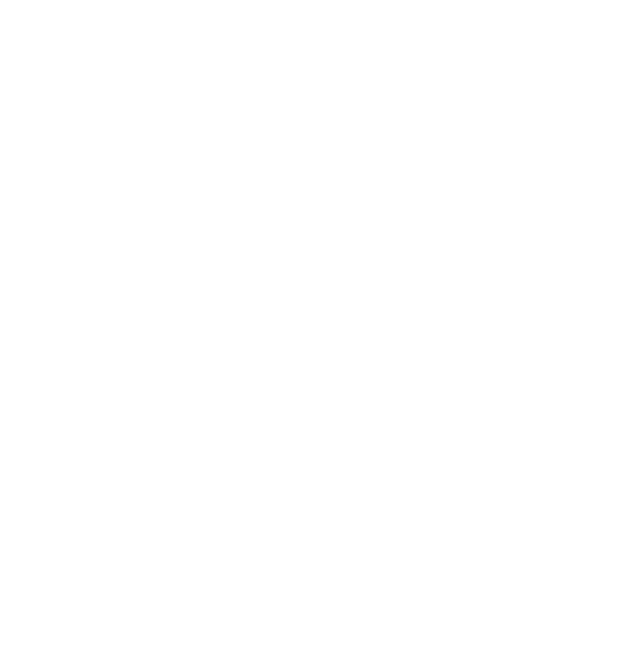
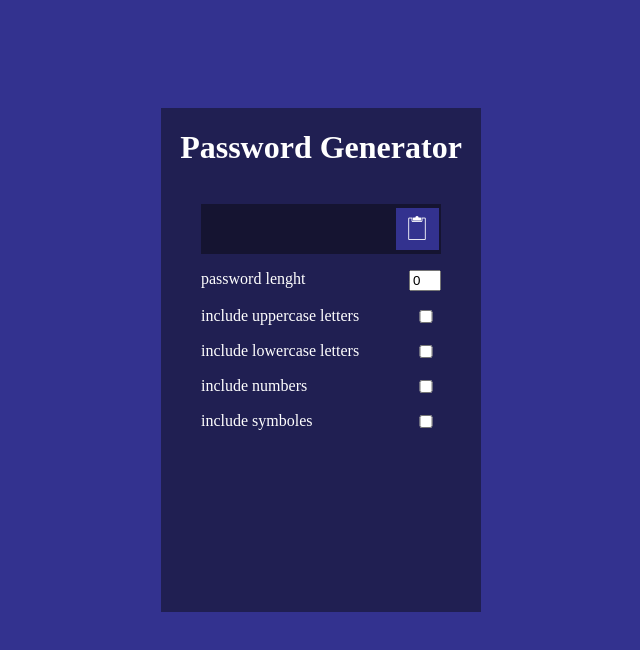
Before and after one commit to Goodkat87/password, a plain HTML site: page index.html in a window 1280 px wide. Shown: the whole page, without its empty margins (319-959 px from the left). Drawn offline with Linux system fonts and the light colour scheme.

Commit message:
Html and CSS

```diff
--- a/index.html
+++ b/index.html
@@ -4,10 +4,38 @@
     <meta charset='UTF-8'>
     <meta name='viewport' content='width=device-width, initial-scale=1.0'>
     <title>Password Generator</title>
-    <link rel='stylesheet' href='./public/css/app.css'>
+    <link rel='stylesheet' href="./public/css/app.css">
 </head>
 <body>
+    <div>
+        <h1>Password Generator</h1>
+        <div>
+            <p id="password"></p>
+            <button onclick="copy()"><img src="./src/img/clipboard.png" alt="clipboard"></button>
+        </div>
+        <form>
+            <label for="passwordlenght">password lenght</label>
+            <input type="number" value="0">
+        </form>
+        <form>
+            <label for="passwordlenght">include uppercase letters</label>
+            <input type="checkbox">
+        </form>
+        <form>
+            <label for="passwordlenght">include lowercase letters</label>
+            <input type="checkbox">
+        </form>
+        <form>
+            <label for="passwordlenght">include numbers</label>
+            <input type="checkbox">
+        </form>
+        <form>
+            <label for="passwordlenght">include symboles</label>
+            <input type="checkbox">
+        </form>
 
+
+    </div>
 
     <!------------------------------------ script ------------------------>
     <script type=module src='./public/js/main.js'></script>
--- a/public/js/main.js
+++ b/public/js/main.js
@@ -0,0 +1,12 @@
+let copyText
+function copy() {
+    // Get the text field
+    copyText = document.getElementById("password");
+
+    // Select the text field
+    copyText.select();
+    copyText.setSelectionRange(0, 99999); // For mobile devices
+
+     // Copy the text inside the text field
+    navigator.clipboard.writeText(copyText.value);
+  }
--- a/src/sass/module/_body.sass
+++ b/src/sass/module/_body.sass
@@ -0,0 +1,43 @@
+body
+    margin: 0
+    padding: 0
+    height: 90vh
+    width: 100%
+    background-color:#33328f
+    display: flex
+    justify-content: center
+    align-items: center
+    div
+        background-color: #201f52
+        height: 70%
+        width: 25%
+        display: flex
+        flex-direction: column
+        align-items: center
+        gap: 1em
+        h1
+            color: white
+        div
+            width: 75%
+            display: flex
+            flex-direction: row
+            justify-content: center
+            background-color: #151431
+            height: 10%
+            p
+                width: 75%
+                height: 100%
+            button
+                width: 20%
+                height: 90%
+                background-color: #33328f
+                border: 2px #151431 solid
+        form
+            width: 75%
+            display: flex
+            justify-content: space-between
+            label
+                color: white
+            input
+                width: 10%
+                accent-color: green
```
Also changed, not shown: public/css/app.css, src/img/clipboard.png (added), 1 other file.
